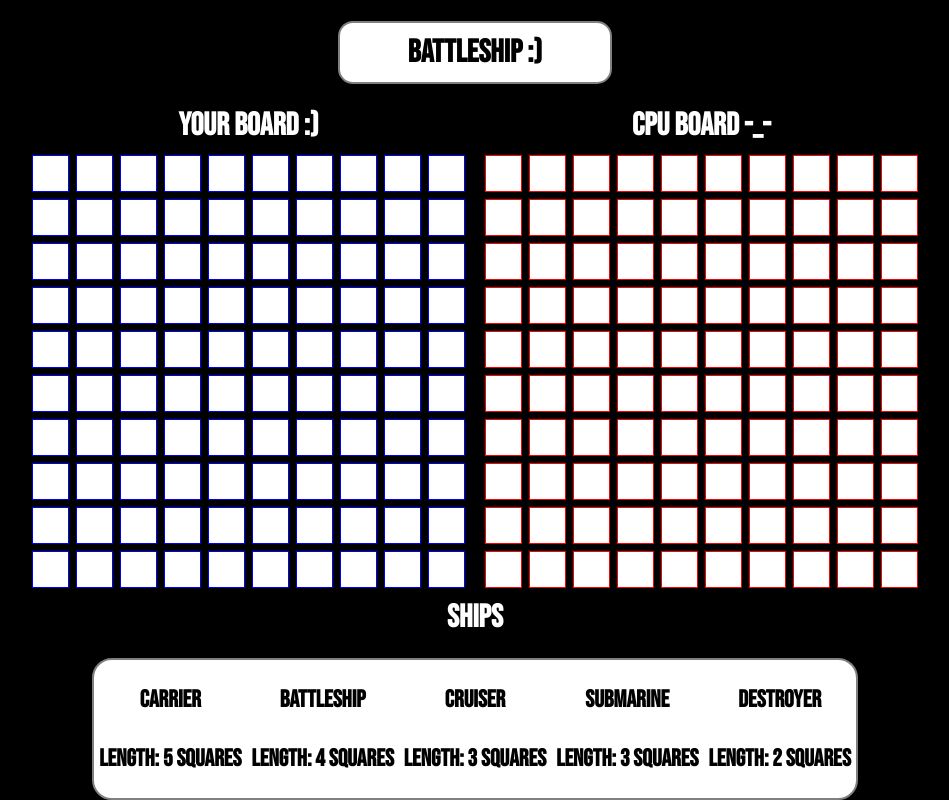
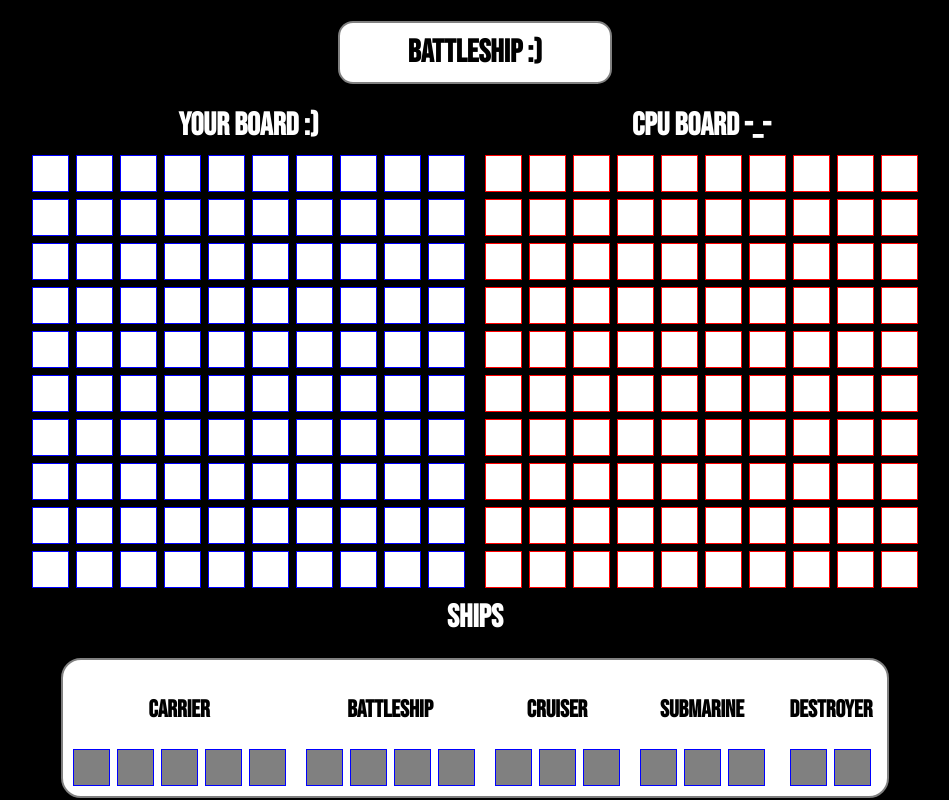
Before and after one commit to eyezek/Battleship, a website: page index.html in a window 1280 px wide. Shown: the whole page, without its empty margins (165-1114 px from the left). Drawn offline with Linux system fonts and the light colour scheme.

Commit message:
preview squares for ships instead of "Length: " text

```diff
--- a/app.js
+++ b/app.js
@@ -1,8 +1,8 @@
 playerSquares = document.getElementsByClassName("playersquares");
 computerSquares = document.getElementsByClassName("computersquares");
 
-
 const makeSquares = (classname) => {
+  let number = 0;
   let squareofsquares = [];
   for (let i = 0; i < 10; i++) {
     let squares = [];
@@ -10,7 +10,9 @@ const makeSquares = (classname) => {
       let square = document.createElement("div");
       square.className = classname;
       square.setAttribute("id", "square");
+      square.setAttribute("number", number);
       squares.push(square);
+      number++;
     }
     squareofsquares.push(squares);
   }
@@ -18,25 +20,22 @@ const makeSquares = (classname) => {
 };
 
 const renderSquares = () => {
-  const players = [{id: "playergameboard", className: "playerSquares"}, {id: "computergameboard", className: "computerSquares"}];
+  const players = [
+    { id: "playergameboard", className: "playerSquares" },
+    { id: "computergameboard", className: "computerSquares" },
+  ];
   for (let i = 0; i < players.length; i++) {
-    let gameBoard = players[i]
-    const gameSquares = makeSquares(gameBoard.className)
-    for ( let j = 0; j < gameSquares.length; j++){
-      const squareArray = gameSquares[j]
-      for (let e = 0; e < squareArray.length; e++){
-        let square = squareArray[e]
+    let gameBoard = players[i];
+    const gameSquares = makeSquares(gameBoard.className);
+    for (let j = 0; j < gameSquares.length; j++) {
+      const squareArray = gameSquares[j];
+      for (let e = 0; e < squareArray.length; e++) {
+        let square = squareArray[e];
         document.getElementById(gameBoard.id).appendChild(square);
       }
     }
   }
-
-
-}
-
-const ships = {Carrier: 5, Battleship: 4, Cruiser: 3, Submarine: 3, Destroyer: 2}
-
-
+};
 
 const shipFactory = ((name, length) => {
   const shipLength = length;
@@ -65,28 +64,26 @@ const gameBoard = (() => {
   const board = [];
   const populateBoard = () => {
     for (let i = 0; i < 10; i++) {
-      board[i] = []
-      for (let j = 0; j < 10; j++){
-        board[i].push(0)
+      board[i] = [];
+      for (let j = 0; j < 10; j++) {
+        board[i].push("0");
       }
     }
     return board;
   };
 
-  const placeShip = (length, name, board) => {
-    shipFactory(name, length);
-    if (shipLength < 1) {
-      return;
-    } else
-      for (let i = 0; i <= shipLength; i++) {
-        board.splice(x, shipLength, "1");
-      }
-    return board;
+  const placeShip = (name, board, x, y) => {
+    document.querySelectorAll("playersquares").forEach((square) => {
+      square.addEventListener("click", (event) => {
+        if (name === "Battleship") {
+        }
+      });
+    });
   };
 
   let missedAttacks = 0;
 
-  const receiveAttack = (board) => {
+  const receiveAttack = (x, y) => {
     if (board[x][y] === "0") {
       board[x][y];
       return missedAttacks + 1;
@@ -114,4 +111,4 @@ const playerFactory = ((name) => {
 
 const game = () => {};
 
-renderSquares()
+renderSquares();
--- a/index.html
+++ b/index.html
@@ -24,23 +24,45 @@
       <div id="ships">
         <div id="carrier" class="ships">
           <h2>Carrier</h2>
-          <h2>Length: 5 squares</h2>
+          <div class="previewsquaregrid">
+            <div id="previewsquare"></div>
+            <div id="previewsquare"></div>
+            <div id="previewsquare"></div>
+            <div id="previewsquare"></div>
+            <div id="previewsquare"></div>
+          </div>
         </div>
         <div id="battleship" class="ships">
           <h2>Battleship</h2>
-          <h2>Length: 4 squares</h2>
+          <div class="previewsquaregrid">
+            <div id="previewsquare"></div>
+            <div id="previewsquare"></div>
+            <div id="previewsquare"></div>
+            <div id="previewsquare"></div>
+          </div>
         </div>
         <div id="cruiser" class="ships">
           <h2>Cruiser</h2>
-          <h2>Length: 3 squares</h2>
+          <div class="previewsquaregrid">
+            <div id="previewsquare"></div>
+            <div id="previewsquare"></div>
+            <div id="previewsquare"></div>
+          </div>
         </div>
         <div id="submarine" class="ships">
           <h2>Submarine</h2>
-          <h2>Length: 3 squares</h2>
+          <div class="previewsquaregrid">
+            <div id="previewsquare"></div>
+            <div id="previewsquare"></div>
+            <div id="previewsquare"></div>
+          </div>
         </div>
         <div id="destroyer" class="ships">
           <h2>Destroyer</h2>
-          <h2>Length: 2 squares</h2>
+          <div class="previewsquaregrid">
+            <div id="previewsquare"></div>
+            <div id="previewsquare"></div>
+          </div>
         </div>
       </div>
     </div>
--- a/style.css
+++ b/style.css
@@ -1,10 +1,9 @@
-@import url('https://fonts.googleapis.com/css2?family=Bebas+Neue&display=swap');
-
+@import url("https://fonts.googleapis.com/css2?family=Bebas+Neue&display=swap");
 
 body {
   padding: 0;
   margin: 0;
-    font-family: 'Bebas Neue', 'sans-serif';
+  font-family: "Bebas Neue", "sans-serif";
   background-color: black;
   color: white;
   text-align: center;
@@ -12,7 +11,6 @@ body {
   flex-direction: column;
   align-items: center;
   justify-content: center;
-
 }
 
 #headertext {
@@ -53,7 +51,7 @@ body {
 }
 
 .playerSquares:hover {
-    filter: brightness(30%)
+  filter: brightness(30%);
 }
 
 .computerSquares {
@@ -64,7 +62,7 @@ body {
 }
 
 .computerSquares:hover {
-    filter: brightness(30%)
+  filter: brightness(30%);
 }
 
 #shipstext {
@@ -83,6 +81,31 @@ body {
   flex-direction: row;
 }
 
+.ships {
+  padding: 10px;
+  text-align: center;
+  display: flex;
+  flex-direction: column;
+  justify-content: center;
+  align-items: center;
+}
+
+.previewsquaregrid {
+  display: grid;
+  grid-auto-flow: column;
+  grid-column-gap: 7px;
+  border-radius: 20px;
+  align-items: center;
+  justify-items: center;
+}
+
+#previewsquare {
+  background-color: gray;
+  border: 1px solid blue;
+  width: 35px;
+  height: 35px;
+}
+
 h2 {
   padding: 5px;
 }
```
Lines whose indentation alone changed are shown as unchanged.
